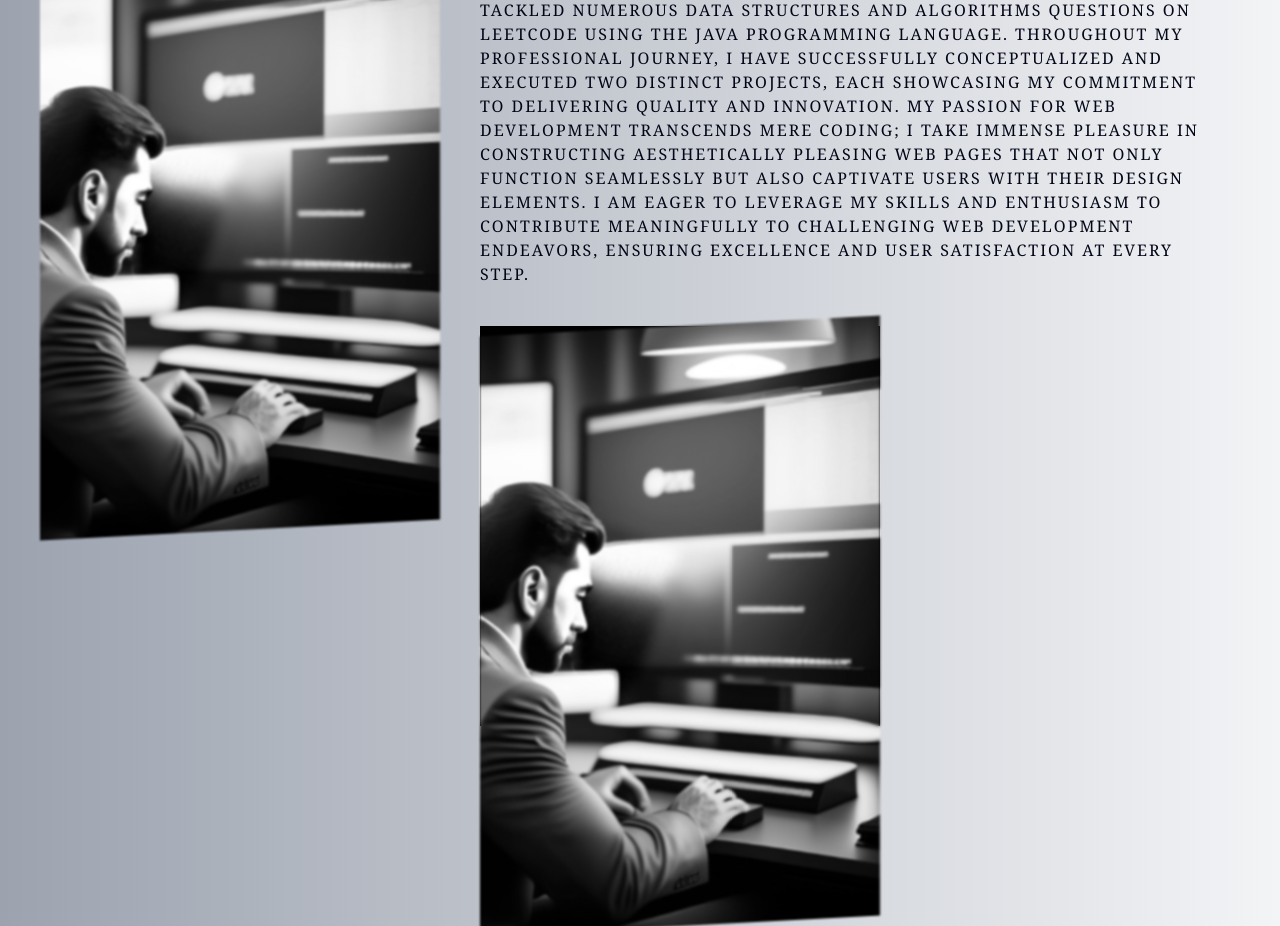
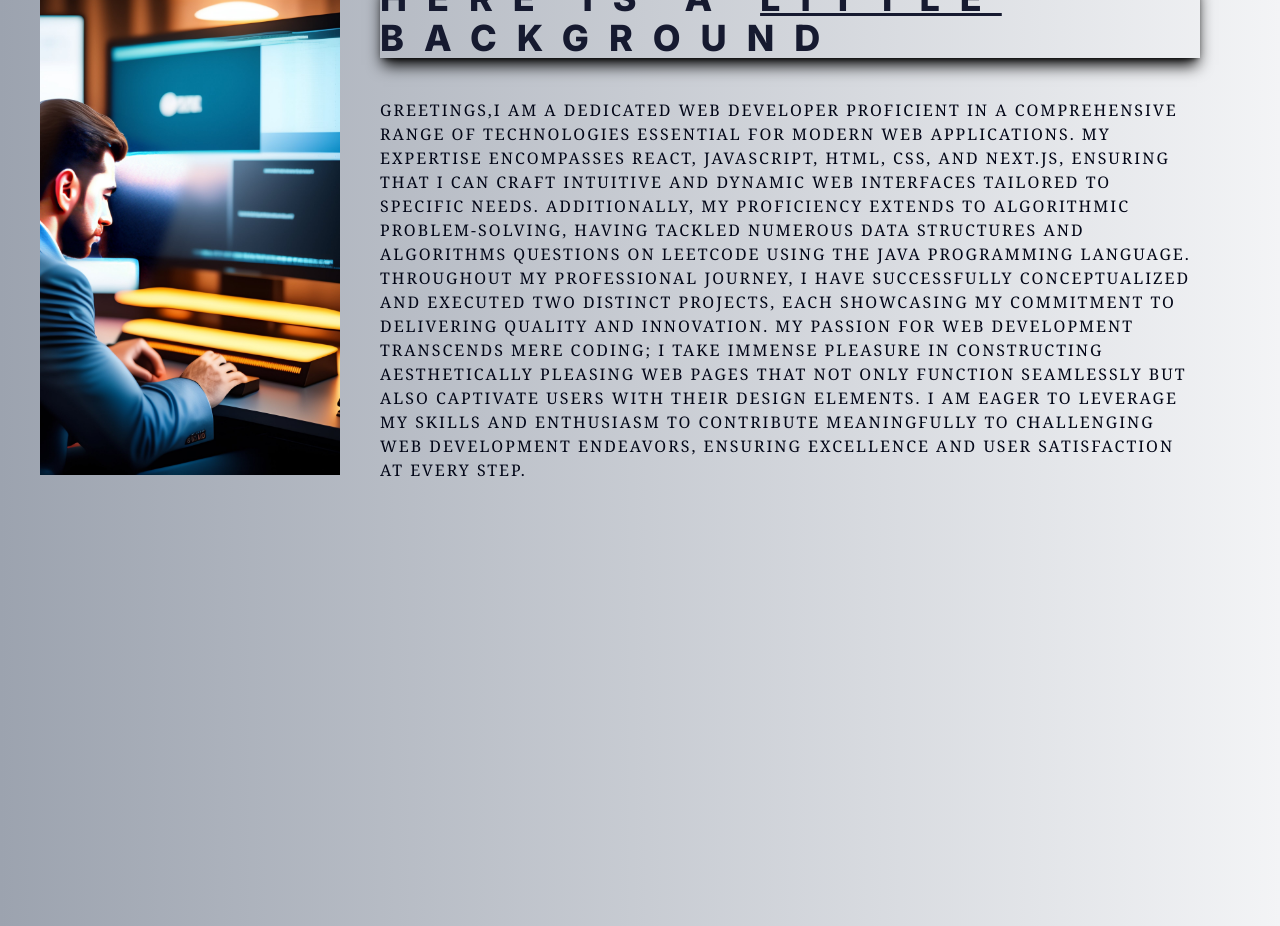
Before and after one commit to yashasvishukla127/portfolio-2ndtime, a Next.js app: page / in a window 1280 px wide. Shown: the part 1020-1946 px from the top of the page. Built offline with nearby package versions, Linux system fonts and the light colour scheme.

Commit message:
did the photo styling of about section

```diff
--- a/app/page.tsx
+++ b/app/page.tsx
@@ -5,6 +5,7 @@ import Header from "@/components/Header";
 import ExperienceReact from "@/components/ExperienceReact";
 import Hero from "@/components/Hero";
 import About from "@/components/About";
+import About2 from "@/components/About2";
 
 export default function Home() {
   return (
@@ -23,6 +24,8 @@ export default function Home() {
         <About/>
       </section>
 
+      {/* <About2/>      // for experimental learning */}
+
       <section id="experience" className="snap-center">
         <ExperienceReact/>
       </section>
--- a/components/About.tsx
+++ b/components/About.tsx
@@ -16,16 +16,31 @@ const About = (props: Props) => {
    <>
     <div className='h-screen flex flex-col relative text-center md:text-left md:flex-row
     max-w-7xl px-10 mx-auto justify-evenly items-center space-y-8  md:space-y-0'>
-      <h3 className='tracking-[20px] uppercase text-blue-800 absolute top-24 text-2xl
+      <h3 className='tracking-[20px] uppercase text-blue-800 absolute top-24 text-3xl
       md:top-20 sm:top-5 font-bold shadow-blue-800 shadow-lg hover:-skew-y-3'>about</h3>
 
 
-        <Image src={programmer} alt='programer'
-        width={400} height={500}
-        className='blur-[1px] grayscale hover:grayscale-0 hover:blur-0 -skew-y-3 hover:skew-y-3'/>
+       {/* <div className='flex-shrink-0 '>
+        <Tilt className=' h-[350px] w-[300px] bg-transparent '>
+          <Image src={programmer} alt='programer'
+           height={400}  width={300}
+          className='blur-[1px] grayscale-0 py-10 object-fill hover:grayscale hover:blur-0 shadow-2xl shadow-black
+          sm:rounded-full sm:h-50 sm:w-25
+          '/>
+        </Tilt>
+      </div> */}
 
+      <div className='flex-shrink-0 mt-5 translate-y-20 justify-center'>
+        <Tilt className=' h-[350px] w-[300px] bg-transparent '>
+          <img src='/programmer.jpg' alt='programer'
+          className='sm:rounded-full  flex-shrink-0 object-cover
+          sm:h-45 sm:w-40  -mb-20
+          md:h-80 md:w-80 md:rounded-none
+          lg:h-120 lg:w-120
+          xl:h-[500px] xl:w-[600px] xl:-translate-y-40 '/>
 
-
+        </Tilt>
+      </div>
 
       <div className='space-y-10 px-0 md:px-10'>
         <h4 className=' text-pretty uppercase tracking-[20px] text-4xl font-extrabold
@@ -47,11 +62,7 @@ const About = (props: Props) => {
         I am eager to leverage my skills and enthusiasm to contribute meaningfully to challenging web development endeavors,
         ensuring excellence and user satisfaction at every step.
         </p>
-        <Tilt className=' h-[400px] w-[400px] bg-black'>
-          <Image src={programmer} alt='programer'
-          width={400} height={400}
-          className='blur-[1px] grayscale hover:grayscale-0 hover:blur-0 -skew-y-3 hover:skew-y-3'/>
-        </Tilt>
+
 
 
       </div>
--- /dev/null
+++ b/components/About2.jsx
@@ -0,0 +1,38 @@
+import React from 'react'
+import Tilt from 'react-parallax-tilt'
+import programmer from '../public/programmer.jpg'
+import Image from 'next/image'
+
+const About2 = () => {
+  return (
+    <div className='justify-evenly flex items-center text-center space-y-10 mx-auto max-w-7xl'>
+        <div className='justify-evenly items-center text-center'>
+
+
+            <Tilt className=' h-[400px] w-[400px] bg-black'>
+            <Image src={programmer} alt='programer'
+            width={500} height={500}
+            className='blur-[1px] grayscale hover:grayscale-0 hover:blur-0 -skew-y-3 hover:skew-y-3'/>
+            </Tilt>
+        </div>
+        <div>
+            <h4 className='font-bold text-3xl'>here is a little background</h4>
+            <p>Greetings,I am a dedicated web developer proficient in a comprehensive range of technologies
+            essential for modern web applications. My expertise encompasses React, JavaScript,
+            HTML, CSS, and Next.js, ensuring that I can craft intuitive and dynamic web interfaces
+            tailored to specific needs. Additionally, my proficiency extends to algorithmic problem-solving,
+            having tackled numerous Data Structures and Algorithms questions on LeetCode using the Java programming language.
+
+            Throughout my professional journey, I have successfully conceptualized and executed two distinct projects,
+            each showcasing my commitment to delivering quality and innovation. My passion for web development transcends
+            mere coding; I take immense pleasure in constructing aesthetically pleasing web pages that not only function
+            seamlessly but also captivate users with their design elements.
+
+            I am eager to leverage my skills and enthusiasm to contribute meaningfully to challenging web development endeavors,
+            ensuring excellence and user satisfaction at every step.</p>
+        </div>
+    </div>
+  )
+}
+
+export default About2
--- a/components/Hero.tsx
+++ b/components/Hero.tsx
@@ -41,7 +41,7 @@ const Hero = (props: Props) => {
                 <Cursor cursorColor= "#3876BF" />
             </h2>
 
-                                                {/* this button changes are in GLOBALL.CSS  */}
+                                                {/* these button changes are in GLOBALL.CSS  */}
             <div className='pt-5 translate-y-40 text-[#8bb2c5] flex space-x-2'>
                     <Link href= '#about'>   <button className='heroButton shadow-blue-800 shadow-2xl items-center before:ease relative flex h-14 w-40  overflow-hidden border-6
                      bg-transparent font-bold text-orange-600 shadow-2xl transition-all duration-300 before:absolute before:inset-0 before:border-12
```
